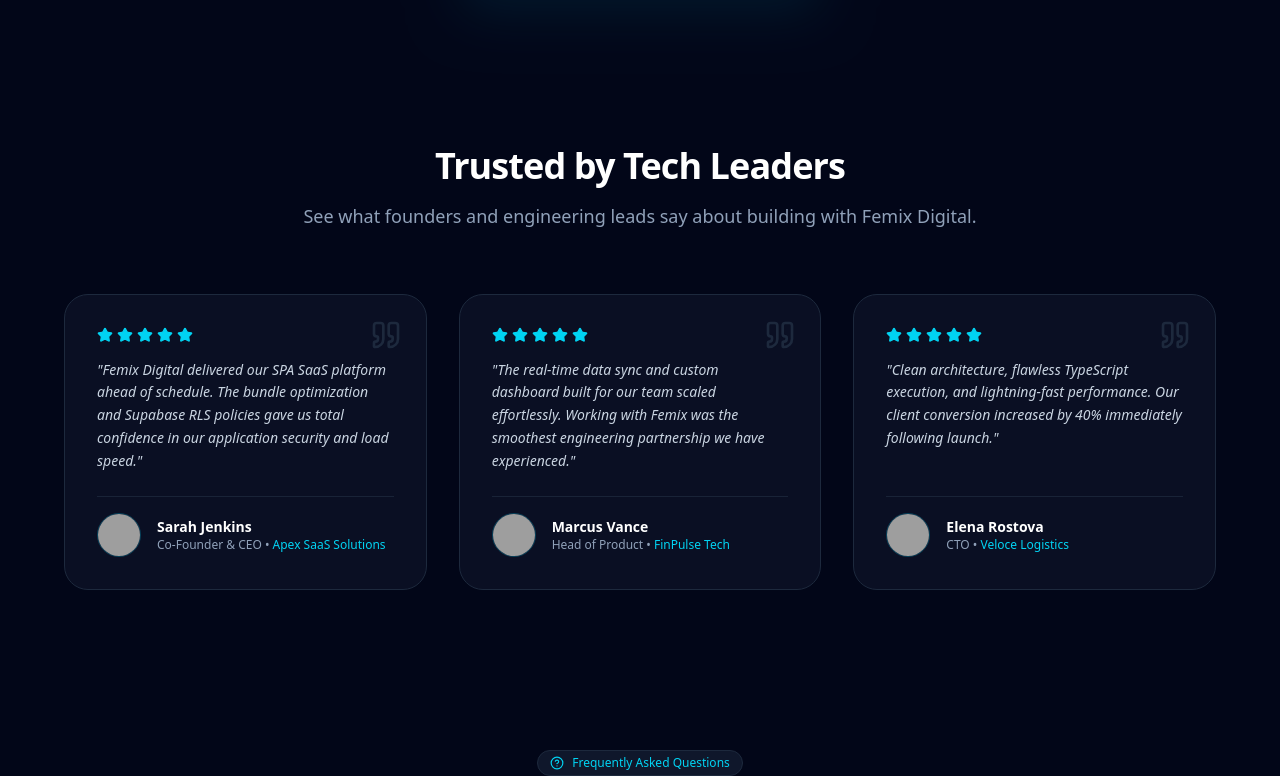
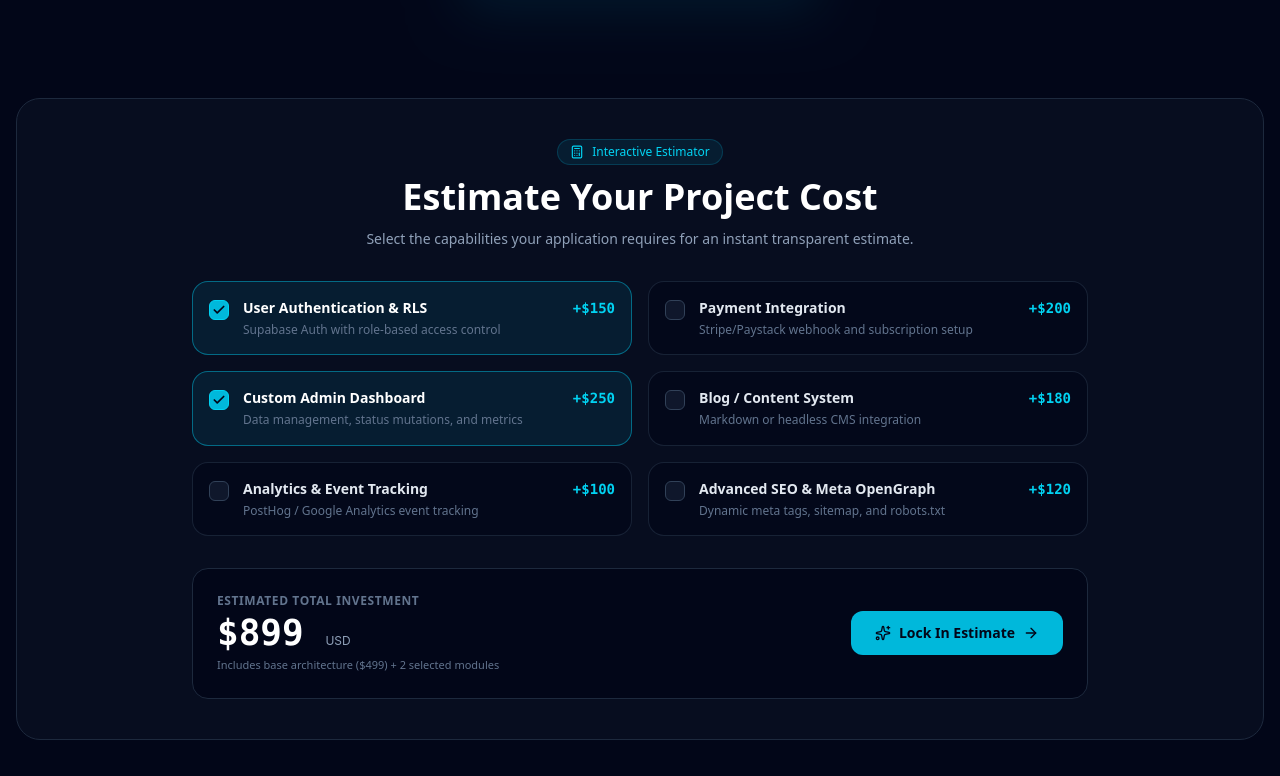
Before and after one commit to femixdigital/femix-web-dev, a React (Vite) app: page / in a window 1280 px wide. Shown: the part 1408-2184 px from the top of the page. Built offline with nearby package versions, Linux system fonts and the light colour scheme; grey boxes are pictures that could not be loaded.

Commit message:
feat: add interactive CostCalculator module to Home page

```diff
--- /dev/null
+++ b/src/components/CostCalculator.tsx
@@ -0,0 +1,122 @@
+import React, { useState } from 'react';
+import { Calculator, Check, ArrowRight, Sparkles } from 'lucide-react';
+
+interface FeatureOption {
+  id: string;
+  label: string;
+  description: string;
+  price: number;
+}
+
+const BASE_PRICE = 499;
+
+const FEATURES: FeatureOption[] = [
+  { id: 'auth', label: 'User Authentication & RLS', description: 'Supabase Auth with role-based access control', price: 150 },
+  { id: 'payments', label: 'Payment Integration', description: 'Stripe/Paystack webhook and subscription setup', price: 200 },
+  { id: 'admin', label: 'Custom Admin Dashboard', description: 'Data management, status mutations, and metrics', price: 250 },
+  { id: 'cms', label: 'Blog / Content System', description: 'Markdown or headless CMS integration', price: 180 },
+  { id: 'analytics', label: 'Analytics & Event Tracking', description: 'PostHog / Google Analytics event tracking', price: 100 },
+  { id: 'seo', label: 'Advanced SEO & Meta OpenGraph', description: 'Dynamic meta tags, sitemap, and robots.txt', price: 120 },
+];
+
+export const CostCalculator: React.FC = () => {
+  const [selectedFeatures, setSelectedFeatures] = useState<string[]>(['auth', 'admin']);
+
+  const toggleFeature = (id: string) => {
+    setSelectedFeatures((prev) =>
+      prev.includes(id) ? prev.filter((f) => f !== id) : [...prev, id]
+    );
+  };
+
+  const calculateTotal = () => {
+    const featuresTotal = FEATURES.filter((f) => selectedFeatures.includes(f.id)).reduce(
+      (sum, f) => sum + f.price,
+      0
+    );
+    return BASE_PRICE + featuresTotal;
+  };
+
+  return (
+    <section id="calculator" className="py-12 bg-slate-900/40 border border-slate-800 rounded-3xl p-6 sm:p-10 my-12">
+      <div className="max-w-4xl mx-auto space-y-8">
+        <div className="text-center space-y-3">
+          <div className="inline-flex items-center space-x-2 bg-cyan-500/10 border border-cyan-500/20 text-cyan-400 text-xs px-3 py-1 rounded-full">
+            <Calculator className="w-3.5 h-3.5" />
+            <span>Interactive Estimator</span>
+          </div>
+          <h2 className="text-2xl sm:text-4xl font-extrabold text-white">
+            Estimate Your Project Cost
+          </h2>
+          <p className="text-slate-400 text-xs sm:text-sm max-w-xl mx-auto">
+            Select the capabilities your application requires for an instant transparent estimate.
+          </p>
+        </div>
+
+        <div className="grid grid-cols-1 md:grid-cols-2 gap-4">
+          {FEATURES.map((feature) => {
+            const isSelected = selectedFeatures.includes(feature.id);
+            return (
+              <div
+                key={feature.id}
+                onClick={() => toggleFeature(feature.id)}
+                className={`cursor-pointer p-4 rounded-2xl border transition-all duration-200 flex items-start space-x-3.5 ${
+                  isSelected
+                    ? 'bg-cyan-500/10 border-cyan-500/50 text-white'
+                    : 'bg-slate-950/60 border-slate-800/80 text-slate-400 hover:border-slate-700'
+                }`}
+              >
+                <div
+                  className={`w-5 h-5 rounded-md border flex items-center justify-center shrink-0 mt-0.5 transition-colors ${
+                    isSelected
+                      ? 'bg-cyan-500 border-cyan-400 text-slate-950'
+                      : 'border-slate-700 bg-slate-900'
+                  }`}
+                >
+                  {isSelected && <Check className="w-3.5 h-3.5 stroke-[3]" />}
+                </div>
+                <div className="flex-grow space-y-1">
+                  <div className="flex items-center justify-between text-xs sm:text-sm font-semibold">
+                    <span className={isSelected ? 'text-white' : 'text-slate-200'}>
+                      {feature.label}
+                    </span>
+                    <span className="text-cyan-400 font-mono">+${feature.price}</span>
+                  </div>
+                  <p className="text-[11px] sm:text-xs text-slate-500 leading-snug">
+                    {feature.description}
+                  </p>
+                </div>
+              </div>
+            );
+          })}
+        </div>
+
+        {/* Total Summary */}
+        <div className="bg-slate-950 border border-slate-800 rounded-2xl p-6 flex flex-col sm:flex-row items-center justify-between gap-6">
+          <div>
+            <span className="text-xs text-slate-500 uppercase tracking-wider block font-semibold">
+              Estimated Total Investment
+            </span>
+            <div className="text-3xl sm:text-4xl font-black text-white font-mono mt-1">
+              ${calculateTotal()}{' '}
+              <span className="text-xs text-slate-400 font-sans font-normal">USD</span>
+            </div>
+            <p className="text-[11px] text-slate-500 mt-1">
+              Includes base architecture (${BASE_PRICE}) + {selectedFeatures.length} selected modules
+            </p>
+          </div>
+
+          <a
+            href="#contact"
+            className="w-full sm:w-auto inline-flex items-center justify-center space-x-2 bg-cyan-500 hover:bg-cyan-400 text-slate-950 font-bold px-6 py-3 rounded-xl transition-all duration-200 text-xs sm:text-sm"
+          >
+            <Sparkles className="w-4 h-4" />
+            <span>Lock In Estimate</span>
+            <ArrowRight className="w-4 h-4" />
+          </a>
+        </div>
+      </div>
+    </section>
+  );
+};
+
+export default CostCalculator;
--- a/src/pages/Home.tsx
+++ b/src/pages/Home.tsx
@@ -1,6 +1,7 @@
 import React, { useState } from 'react';
 import { Hero } from '../components/Hero';
 import { Pricing } from '../components/Pricing';
+import { CostCalculator } from '../components/CostCalculator';
 import { Testimonials } from '../components/Testimonials';
 import { FAQ } from '../components/FAQ';
 import { ContactForm } from '../components/ContactForm';
@@ -19,10 +20,15 @@ export const Home: React.FC = () => {
   return (
     <div className="space-y-16 pb-16 pt-4 container mx-auto px-4">
       <Hero />
+
       <div id="pricing">
         <Pricing onSelectPackage={handleSelectPackage} />
       </div>
+
+      <CostCalculator />
+
       <Testimonials />
+
       <FAQ />
 
       <section id="contact" className="pt-6">
```
